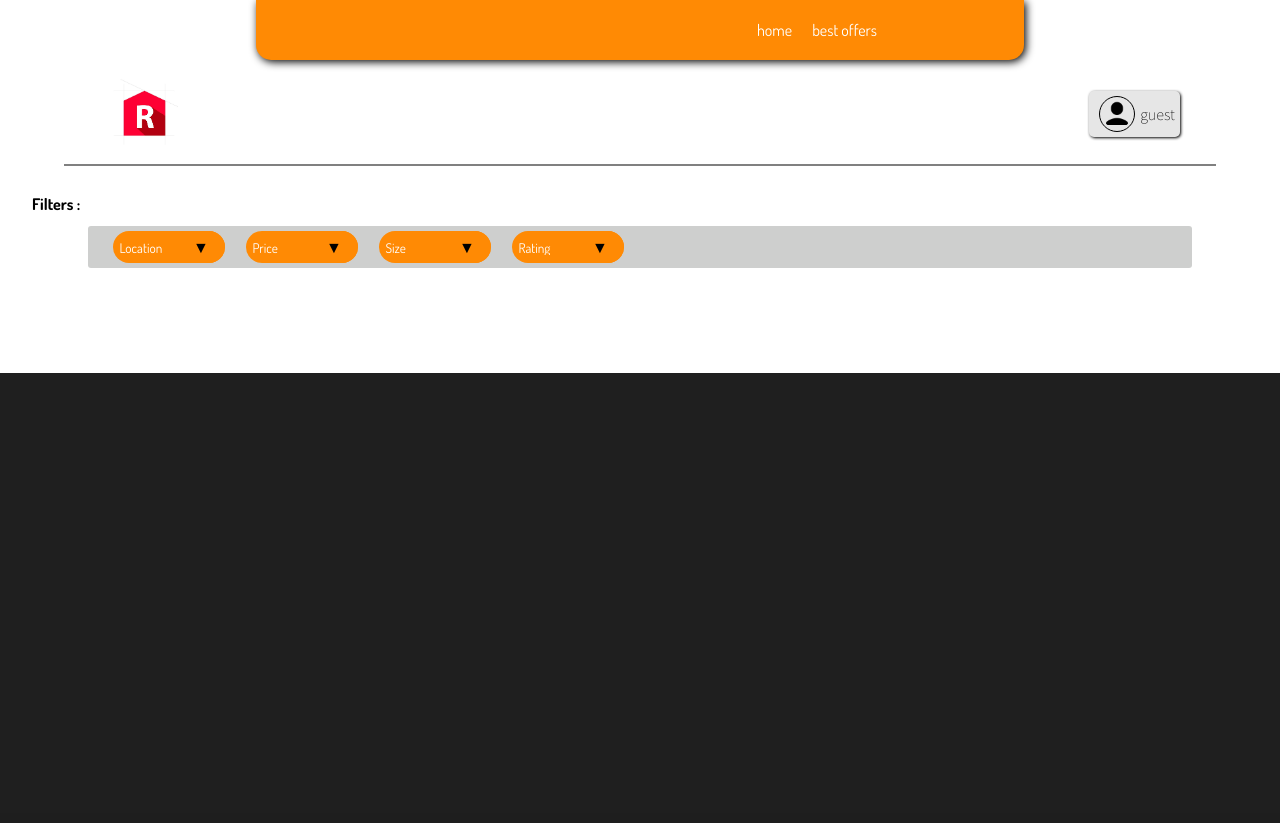
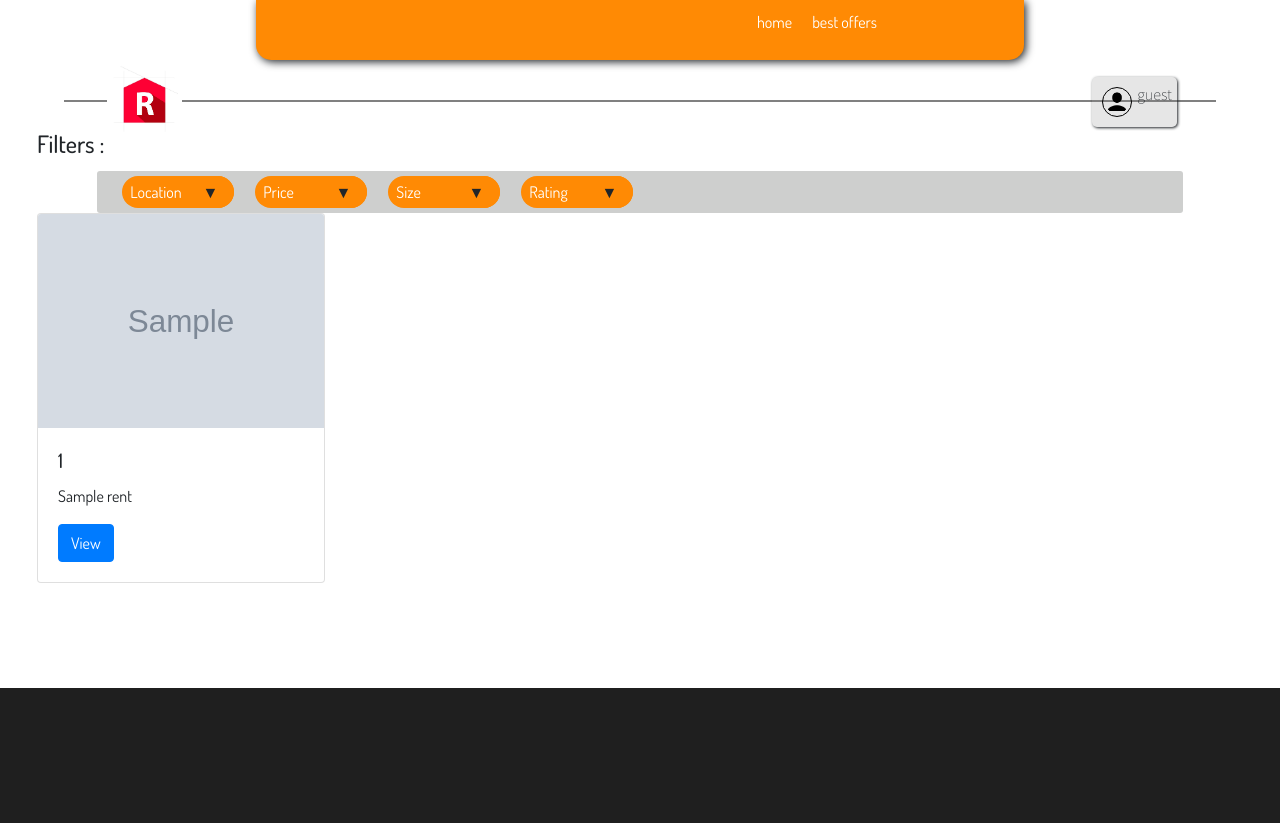
Before and after one commit to mutkoh/new-real-estate, a Django app: template rentals/templates/rentals/home.html in a window 1280 px wide. Shown: the top 823 px of the page. Before the commit the page ends 373 px from the top, so only its background shows below. Run offline with Django 3.2, Linux system fonts and the light colour scheme; the template is opened without the code that fills it: most values are stand-ins (such as "Sample title", 1, 10 or a date in 2020); grey boxes marked "Sample" are stand-in pictures.

Commit message:
making cards

```diff
--- a/rentals/templates/index.html
+++ b/rentals/templates/index.html
@@ -4,6 +4,7 @@
 <head>
     <meta charset="UTF-8">
     <meta name="viewport" content="width=device-width, initial-scale=1.0">
+    {% block link%}{% endblock %}
     <title>realEstate</title>
     <link rel="stylesheet" href="{% static 'styles/mainStyle.css'%}">
 </head>
@@ -11,5 +12,10 @@
 {% block content%}{%endblock%}
 
 </body>
+<!-- start of the footer area  -->
+<div class="footer">
+
+</div>
+<!-- end of the footer area -->
 
 </html>
--- a/rentals/templates/rentals/home.html
+++ b/rentals/templates/rentals/home.html
@@ -1,5 +1,9 @@
 {% extends 'index.html' %}
 {% load static %}
+{% block link%}
+<link rel="stylesheet" href="https://cdn.jsdelivr.net/npm/bootstrap@4.5.3/dist/css/bootstrap.min.css"
+      integrity="sha384-TX8t27EcRE3e/ihU7zmQxVncDAy5uIKz4rEkgIXeMed4M0jlfIDPvg6uqKI2xXr2" crossorigin="anonymous">
+{% endblock link%}
 {%block content%}
 
 <!-- the start of the navbar area of the webppage -->
@@ -87,25 +91,36 @@
 
 
         <div class="row">
-             {% for rental in rentals %}
-            <! add some cards here showing one picture(main_image) location, size,rent and and a button to detail view>
-           <! also add detailview to display description,all images,rent,location and size>
+            {% for rental in rentals %}
+            <div class="col">
+                <div class="card" style="width: 18rem;">
+                    <img src="{{ rental.main_image}}" class="card-img-top" alt="...">
+                    <div class="card-body">
+                        <h5 class="card-title">{{ rental.size}}</h5>
+                        <p class="card-text">{{ rental.rent }}</p>
+                        <a href="#" class="btn btn-primary">View</a>
+                    </div>
+                </div>
+            </div>
             {% endfor %}
         </div>
 
 
+    </div>
 
-        <!-- end of the cards container -->
 
-    </div>
+    <!-- end of the cards container -->
+
+</div>
 </div>
 <!-- end of the main content area of the website -->
 
+<script src="https://code.jquery.com/jquery-3.5.1.slim.min.js"
+        integrity="sha384-DfXdz2htPH0lsSSs5nCTpuj/zy4C+OGpamoFVy38MVBnE+IbbVYUew+OrCXaRkfj"
+        crossorigin="anonymous"></script>
+<script src="https://cdn.jsdelivr.net/npm/bootstrap@4.5.3/dist/js/bootstrap.bundle.min.js"
+        integrity="sha384-ho+j7jyWK8fNQe+A12Hb8AhRq26LrZ/JpcUGGOn+Y7RsweNrtN/tE3MoK7ZeZDyx"
+        crossorigin="anonymous"></script>
 
-<!-- start of the footer area  -->
-<div class="footer">
-
-</div>
-<!-- end of the footer area -->
 
 {% endblock %}
--- a/rentals/views.py
+++ b/rentals/views.py
@@ -3,5 +3,6 @@ from django.views.generic import ListView
 from .models import rentals
 
 def rentals_all(request):
-    Rentals=rentals.objects.all()
-    return render(request,'rentals/home.html')
+    Rentals=rentals.objects.all().order_by('-date_posted')
+    context={'rentals':Rentals}
+    return render(request,'rentals/home.html',context)
--- a/static/styles/mainStyle.css
+++ b/static/styles/mainStyle.css
@@ -18,6 +18,7 @@ body{
 
   min-height: 100vh;
   display: block;
+
 }
 
 .navBar{
```
Also changed, not shown: db.sqlite3, media/images/IMG-20200301-WA0093.jpg (added), media/images/IMG-20200301-WA0093_4Jx17jD.jpg (added), media/images/download_FyTdjil.jpg (added), media/images/download_zzzs83t.jpg (added).
